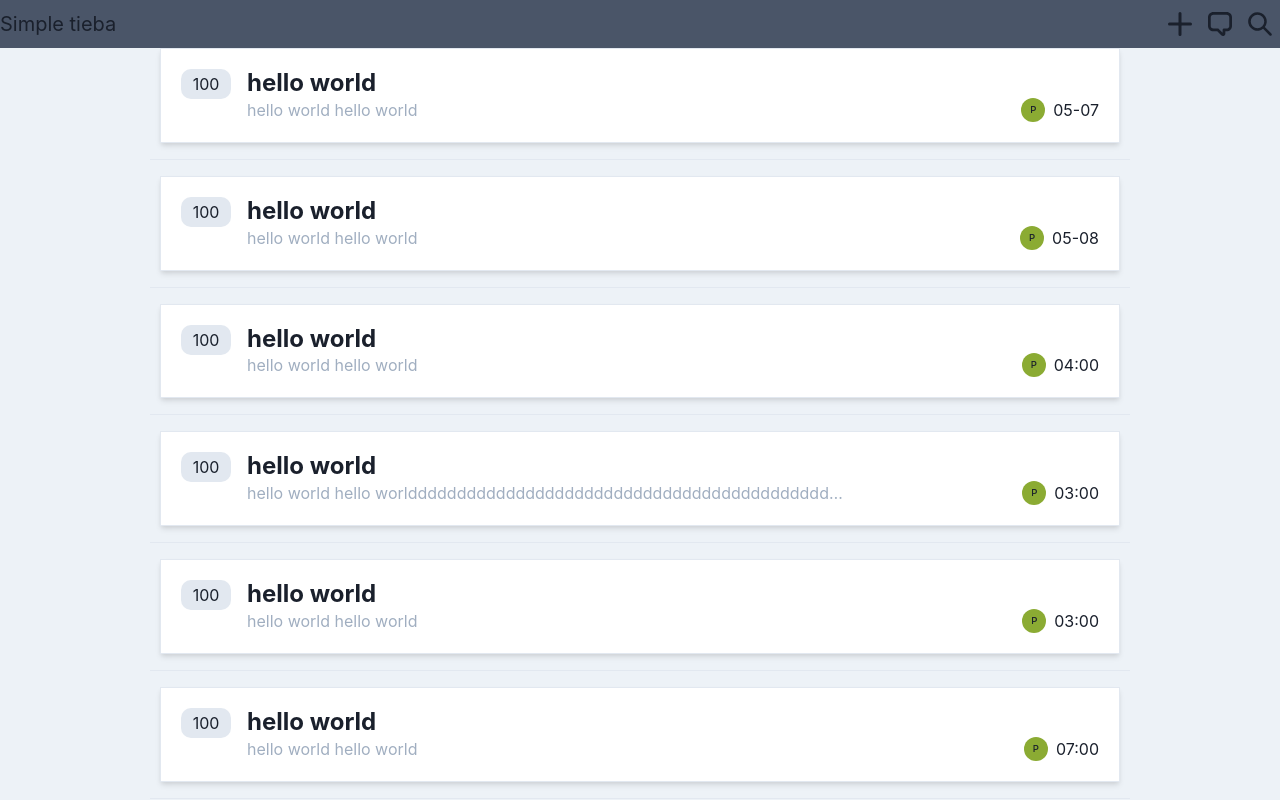
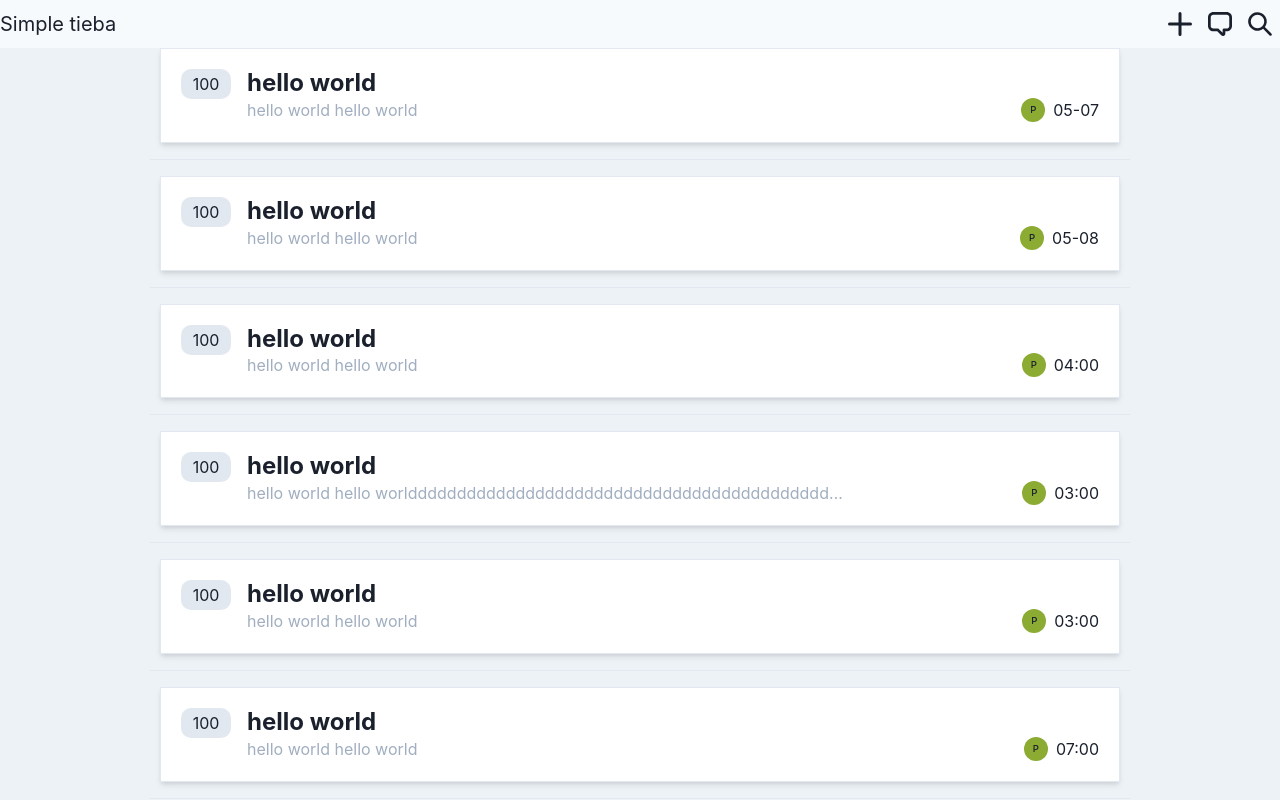
Before and after one commit to RainbowDashy/feplayground, a Next.js app in the folder proj/: page / in a window 1280 px wide. Shown: the top 800 px of the page. Built offline with nearby package versions, Linux system fonts and the light colour scheme.

Commit message:
fix: link

```diff
--- a/proj/components/NavBar.js
+++ b/proj/components/NavBar.js
@@ -1,10 +1,15 @@
-import { Flex, Text, Spacer } from "@chakra-ui/react";
+import { Flex, Text, Spacer, Link } from "@chakra-ui/react";
 import { AddIcon, ChatIcon, SearchIcon } from "@chakra-ui/icons";
+import NextLink from "next/link";
 
 export default function NavBar() {
   return (
-    <Flex bg="gray.600" w="100%" h="48px" align="center">
-      <Text fontSize="xl">Simple tieba</Text>
+    <Flex bg="gray.50" w="100%" h="48px" align="center">
+      <Link>
+        <NextLink href="/">
+          <Text fontSize="xl">Simple tieba</Text>
+        </NextLink>
+      </Link>
       <Spacer />
       <AddIcon w={6} h={6} mx={2} />
       <ChatIcon w={6} h={6} mx={2} />
--- a/proj/components/PostList.js
+++ b/proj/components/PostList.js
@@ -15,7 +15,6 @@ import NextLink from "next/link";
 import { format, isToday } from "date-fns";
 
 export default function PostList(props) {
-
   const calcTime = (date) => {
     if (isToday(date)) {
       return format(date, "HH:mm");
@@ -45,8 +44,10 @@ export default function PostList(props) {
             </Center>
           </Tooltip>
           <Flex direction="column" grow={1}>
-            <Link as={NextLink} href={`/post/${v.pid}`}>
-              <Heading fontSize="2xl">{v.title}</Heading>
+            <Link>
+              <NextLink href={`/post/${v.pid}`}>
+                <Heading fontSize="2xl">{v.title}</Heading>
+              </NextLink>
             </Link>
             <Text fontSize="md" color="gray.400" isTruncated maxWidth="600px">
               {v.content}
```
